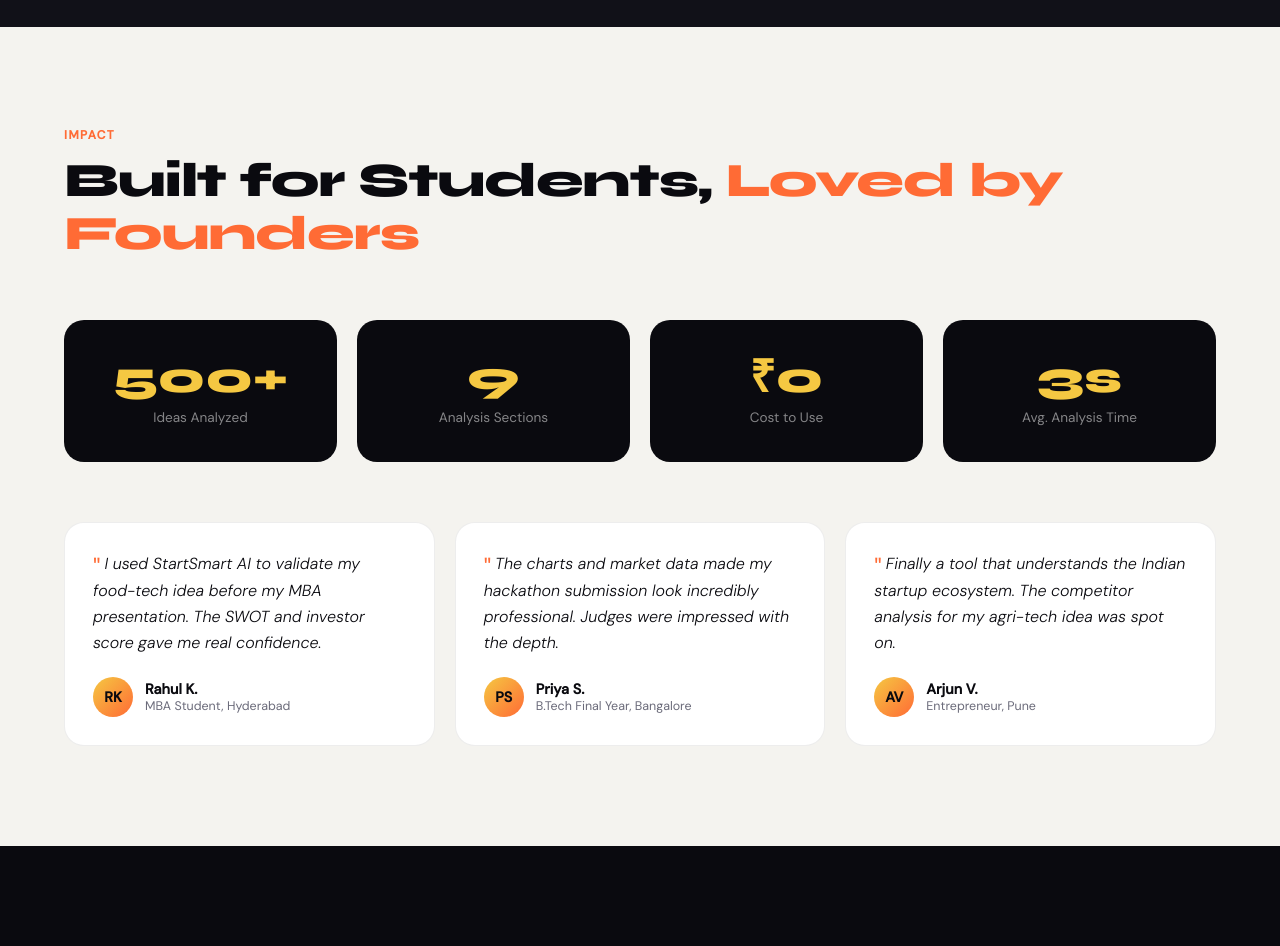
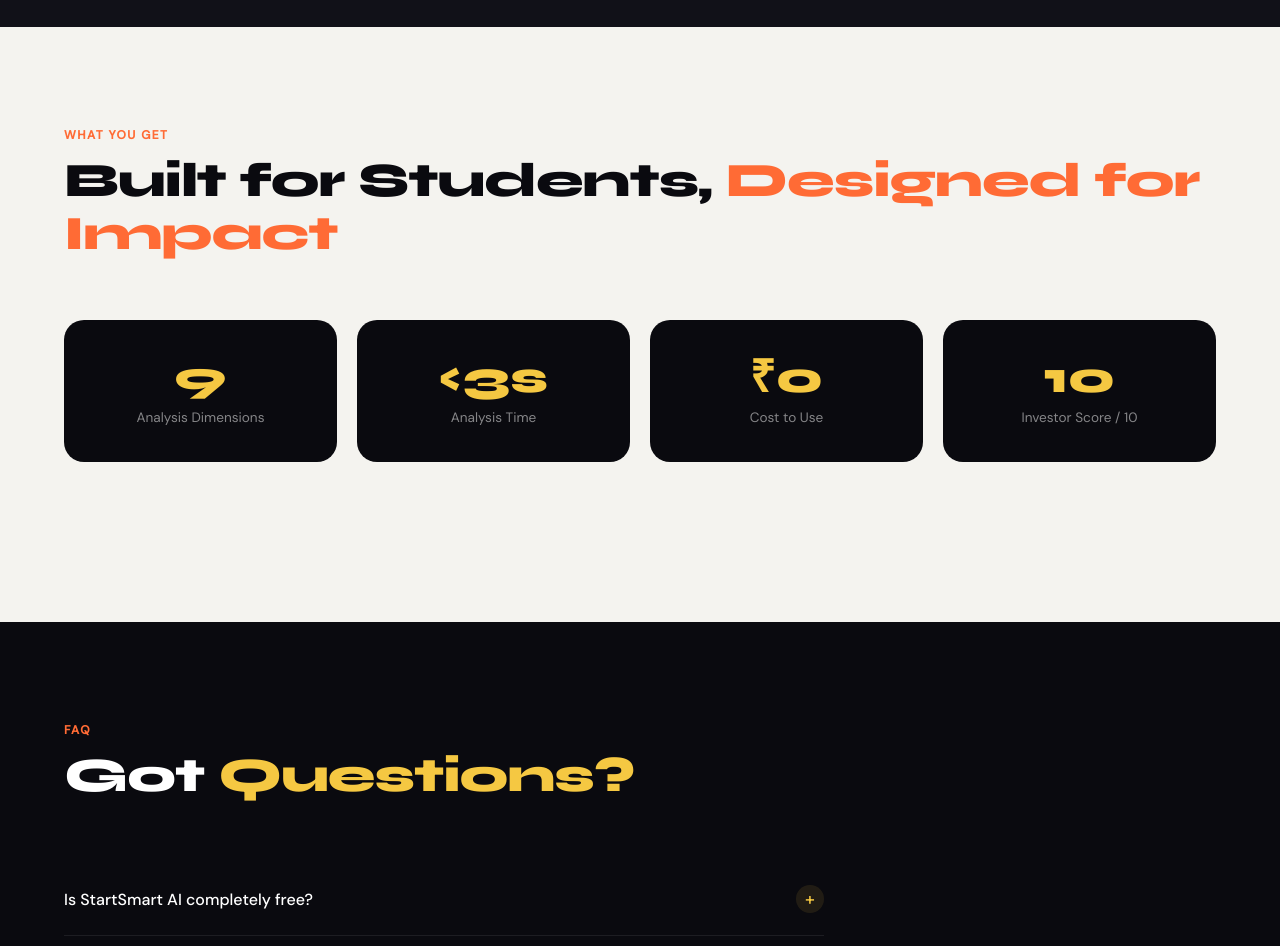
Before and after one commit to hari768/StartSmart-AI, a plain HTML site: page landing.html in a window 1280 px wide. Shown: the part 2360-3306 px from the top of the page. Drawn offline with Linux system fonts and the light colour scheme; a web font is replaced by a local one.

Commit message:
Update landing.html

```diff
--- a/landing.html
+++ b/landing.html
@@ -262,28 +262,7 @@
     }
     .stat-card .label { font-size: 0.85rem; color: rgba(255,255,255,0.5); }
 
-    .testimonials { display: grid; grid-template-columns: repeat(auto-fit, minmax(280px, 1fr)); gap: 20px; }
-    .tcard {
-      background: var(--light-card); border-radius: 20px; padding: 28px;
-      border: 1px solid rgba(0,0,0,0.07);
-      transition: transform 0.3s, box-shadow 0.3s;
-    }
-    .tcard:hover { transform: translateY(-3px); box-shadow: 0 12px 30px rgba(0,0,0,0.1); }
-    .tcard-quote {
-      font-size: 1rem; color: var(--text-dark); line-height: 1.65;
-      margin-bottom: 20px; font-style: italic;
-    }
-    .tcard-quote::before { content: '"'; color: var(--accent2); font-size: 1.6rem; font-style: normal; line-height: 0; vertical-align: -8px; margin-right: 4px; }
-    .tcard-author { display: flex; align-items: center; gap: 12px; }
-    .tcard-avatar {
-      width: 40px; height: 40px; border-radius: 50%;
-      background: linear-gradient(135deg, var(--accent), var(--accent2));
-      display: flex; align-items: center; justify-content: center;
-      font-weight: 700; font-size: 0.9rem; color: var(--dark);
-      flex-shrink: 0;
-    }
-    .tcard-name { font-weight: 600; font-size: 0.9rem; color: var(--text-dark); }
-    .tcard-role { font-size: 0.78rem; color: var(--text-muted); }
+
 
     /* ── FAQ ── */
     #faq {
@@ -472,60 +451,27 @@
   </div>
 </section>
 
-<!-- STATS + TESTIMONIALS -->
+<!-- STATS -->
 <section id="stats">
-  <div class="section-label">Impact</div>
-  <div class="section-title">Built for Students, <span>Loved by Founders</span></div>
+  <div class="section-label">What You Get</div>
+  <div class="section-title">Built for Students, <span>Designed for Impact</span></div>
 
   <div class="stats-grid reveal">
     <div class="stat-card">
-      <div class="big">500+</div>
-      <div class="label">Ideas Analyzed</div>
+      <div class="big">9</div>
+      <div class="label">Analysis Dimensions</div>
     </div>
     <div class="stat-card">
-      <div class="big">9</div>
-      <div class="label">Analysis Sections</div>
+      <div class="big">&lt;3s</div>
+      <div class="label">Analysis Time</div>
     </div>
     <div class="stat-card">
       <div class="big">₹0</div>
       <div class="label">Cost to Use</div>
     </div>
     <div class="stat-card">
-      <div class="big">3s</div>
-      <div class="label">Avg. Analysis Time</div>
-    </div>
-  </div>
-
-  <div class="testimonials reveal">
-    <div class="tcard">
-      <p class="tcard-quote">I used StartSmart AI to validate my food-tech idea before my MBA presentation. The SWOT and investor score gave me real confidence.</p>
-      <div class="tcard-author">
-        <div class="tcard-avatar">RK</div>
-        <div>
-          <div class="tcard-name">Rahul K.</div>
-          <div class="tcard-role">MBA Student, Hyderabad</div>
-        </div>
-      </div>
-    </div>
-    <div class="tcard">
-      <p class="tcard-quote">The charts and market data made my hackathon submission look incredibly professional. Judges were impressed with the depth.</p>
-      <div class="tcard-author">
-        <div class="tcard-avatar">PS</div>
-        <div>
-          <div class="tcard-name">Priya S.</div>
-          <div class="tcard-role">B.Tech Final Year, Bangalore</div>
-        </div>
-      </div>
-    </div>
-    <div class="tcard">
-      <p class="tcard-quote">Finally a tool that understands the Indian startup ecosystem. The competitor analysis for my agri-tech idea was spot on.</p>
-      <div class="tcard-author">
-        <div class="tcard-avatar">AV</div>
-        <div>
-          <div class="tcard-name">Arjun V.</div>
-          <div class="tcard-role">Entrepreneur, Pune</div>
-        </div>
-      </div>
+      <div class="big">10</div>
+      <div class="label">Investor Score / 10</div>
     </div>
   </div>
 </section>
```
